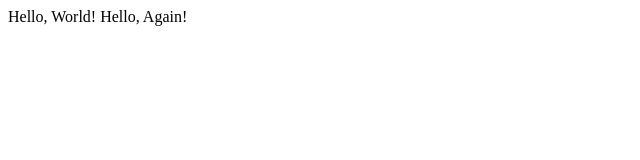
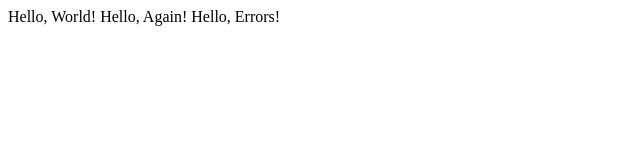
Before and after one commit to xXJLMXx/lecture0, a plain HTML site: page index.html in a window 1280 px wide. Shown: the whole page, without its empty margins (0-640 px from the left). Drawn offline with Linux system fonts and the light colour scheme.

Commit message:
Update index.html

```diff
--- a/index.html
+++ b/index.html
@@ -6,5 +6,6 @@
   <body>
     Hello, World!
     Hello, Again!
+    Hello, Errors!
   </body>
 </html>
```
